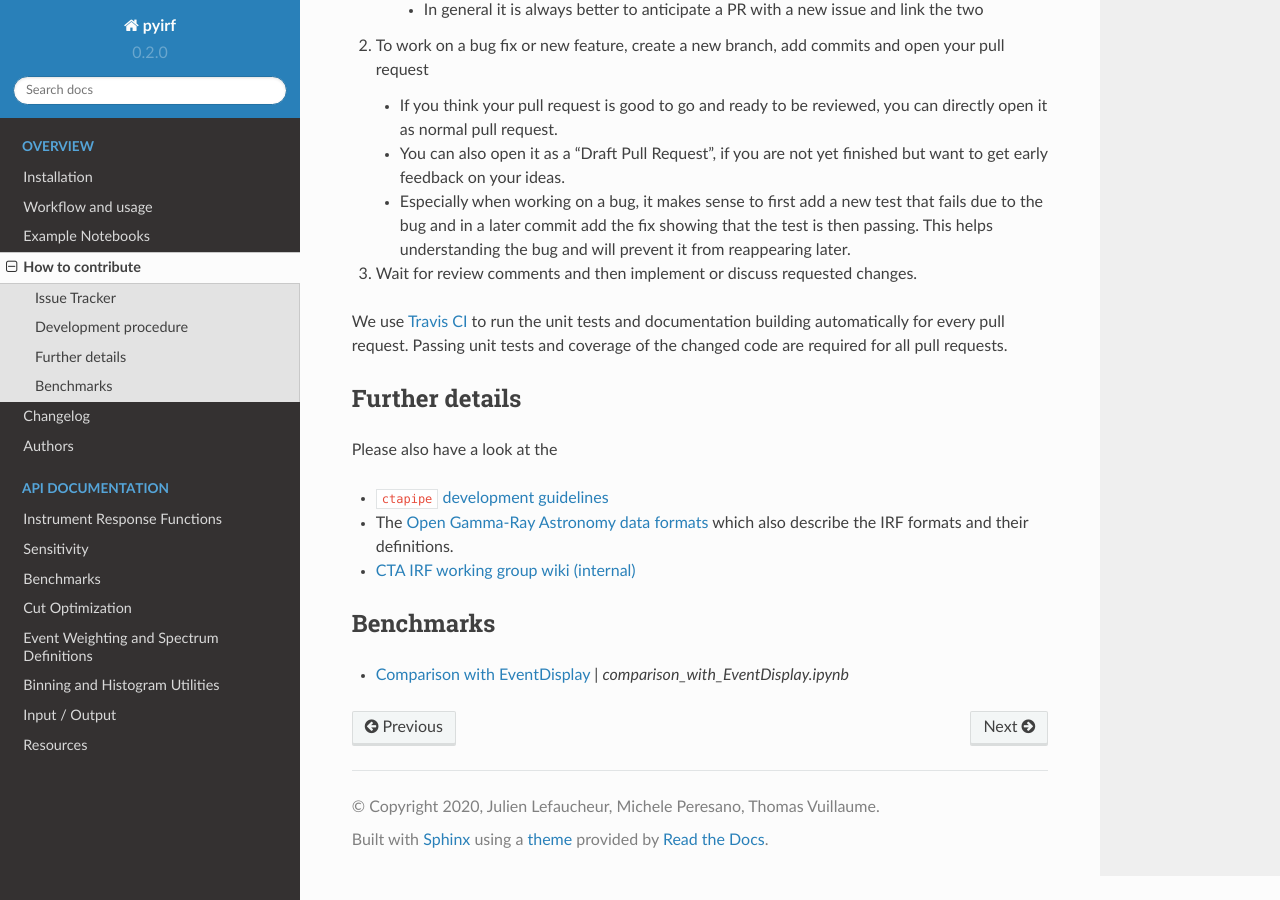
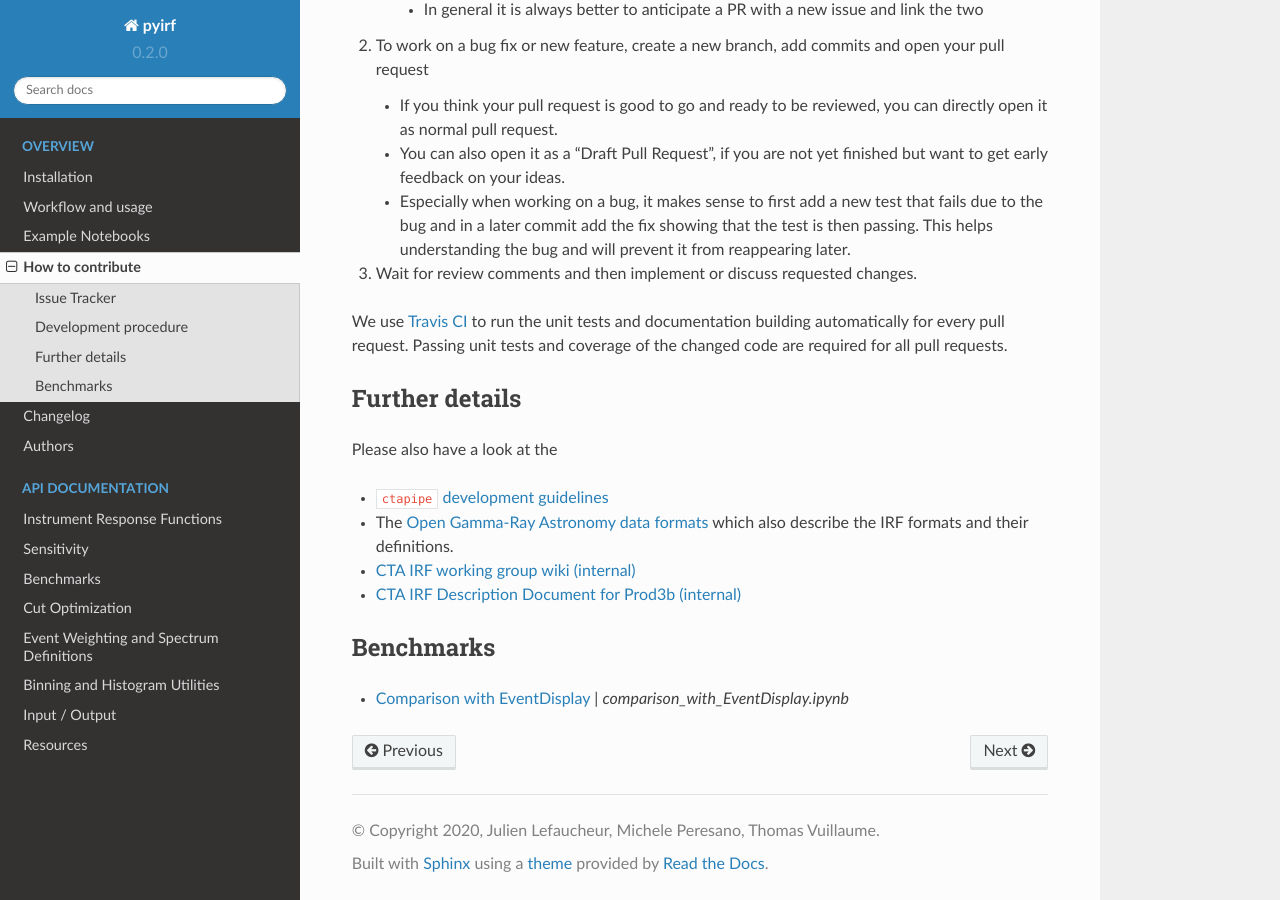
Before and after one commit to cta-observatory/pyirf, a Sphinx documentation site: the page built from docs/contribute.rst, in a window 1280 px wide and 900 px high, scrolled down 575 px. Built offline with Sphinx 7.4.7 and the Read the Docs theme 2.0.0, drawn with Linux system fonts in a browser that asks for light colours.

Commit message:
Add IRF description document

```diff
--- a/docs/contribute.rst
+++ b/docs/contribute.rst
@@ -57,6 +57,8 @@ Please also have a look at the
   which also describe the IRF formats and their definitions.
 - `CTA IRF working group wiki (internal) <https://forge.in2p3.fr/projects/instrument-response-functions/wiki>`__
 
+- `CTA IRF Description Document for Prod3b (internal) <https://gitlab.cta-observatory.org/cta-consortium/aswg/documentation/internal_reports/irfs-reports/prod3b-irf-description>`__
+
 Benchmarks
 ----------
 
```
